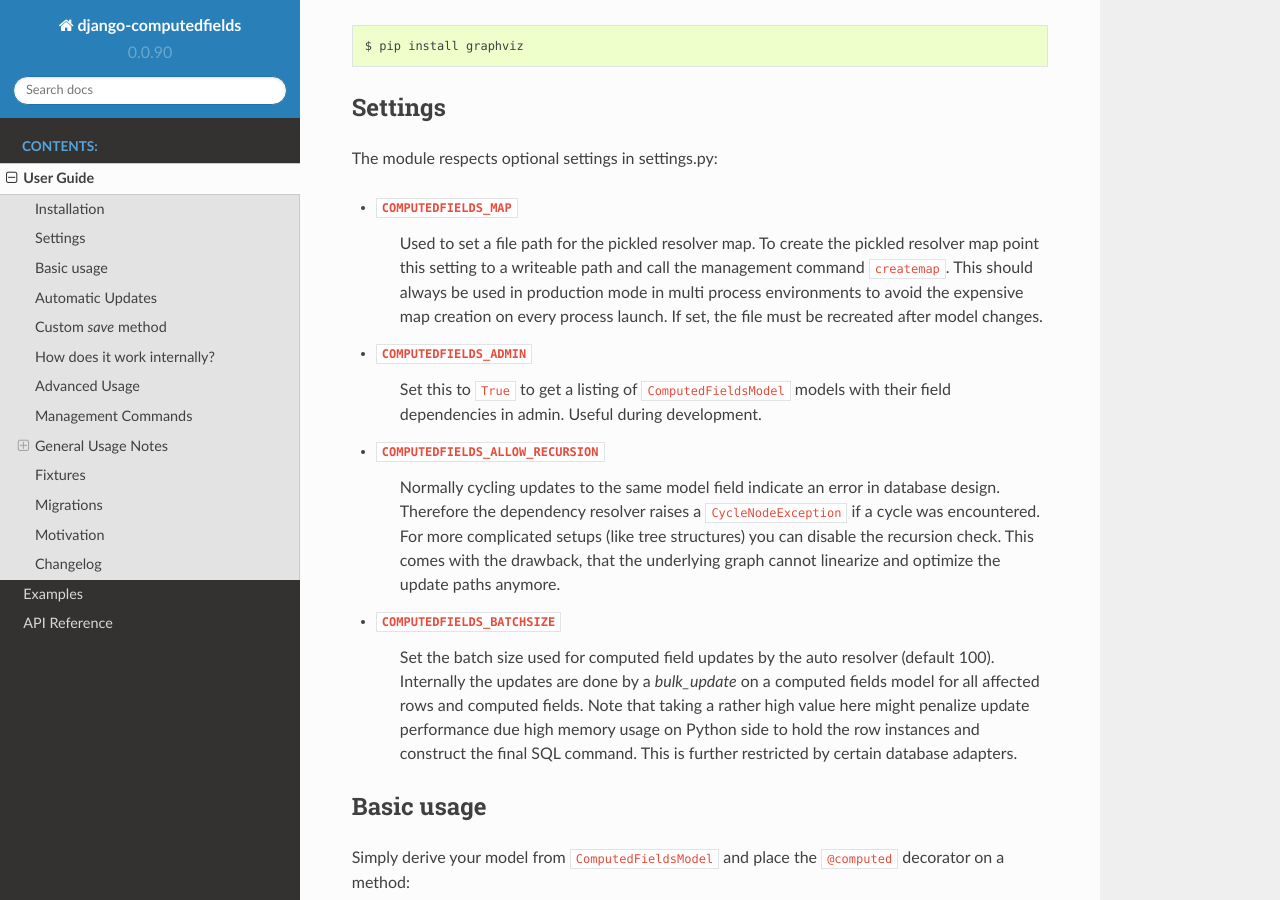
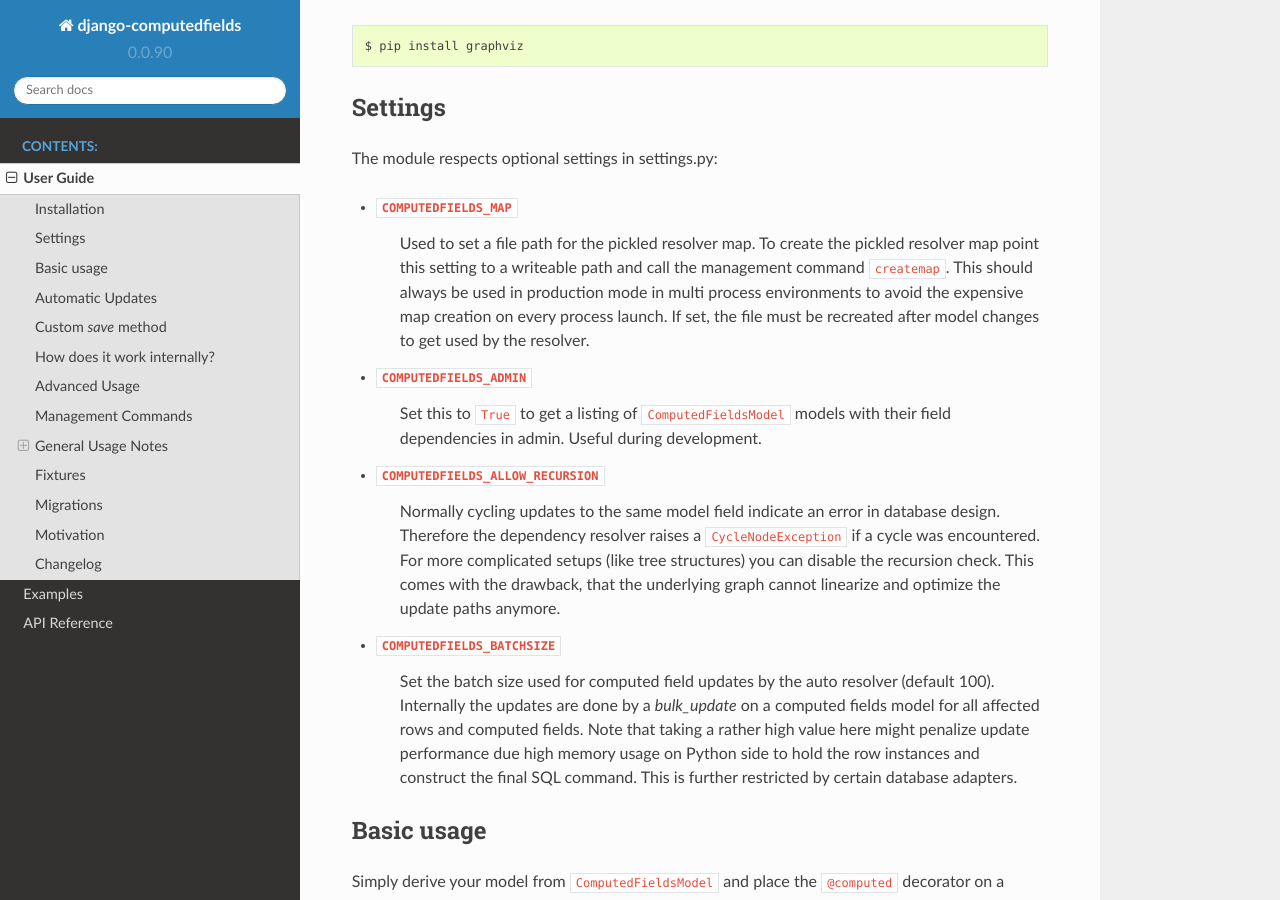
Before and after one commit to netzkolchose/django-computedfields, a Sphinx documentation site: the page built from docs/manual.rst, in a window 1280 px wide and 900 px high, scrolled down 453 px. Built offline with Sphinx 7.4.7 and the Read the Docs theme 2.0.0, drawn with Linux system fonts in a browser that asks for light colours; the version number is read from the project's files by our own code; some of the changed text lies outside the part shown.

Commit message:
update docs regarding pickled map

```diff
--- a/docs/manual.rst
+++ b/docs/manual.rst
@@ -33,7 +33,7 @@ The module respects optional settings in settings.py:
     point this setting to a writeable path and call the management command ``createmap``.
     This should always be used in production mode in multi process environments
     to avoid the expensive map creation on every process launch. If set, the file must
-    be recreated after model changes.
+    be recreated after model changes to get used by the resolver.
 
 - ``COMPUTEDFIELDS_ADMIN``
     Set this to ``True`` to get a listing of ``ComputedFieldsModel`` models with their field
@@ -310,8 +310,7 @@ Management Commands
 -------------------
 
 - ``createmap``
-    recreates the pickled resolver map. Set the file path with ``COMPUTEDFIELDS_MAP``
-    in settings.py.
+    recreates the pickled resolver map file. Set the path with ``COMPUTEDFIELDS_MAP`` in settings.py.
 
 - ``rendergraph <filename>``
     renders the intermodel dependency graph to <filename>. Note that with version 0.0.18
```
Also changed, not shown: 1 other file.
